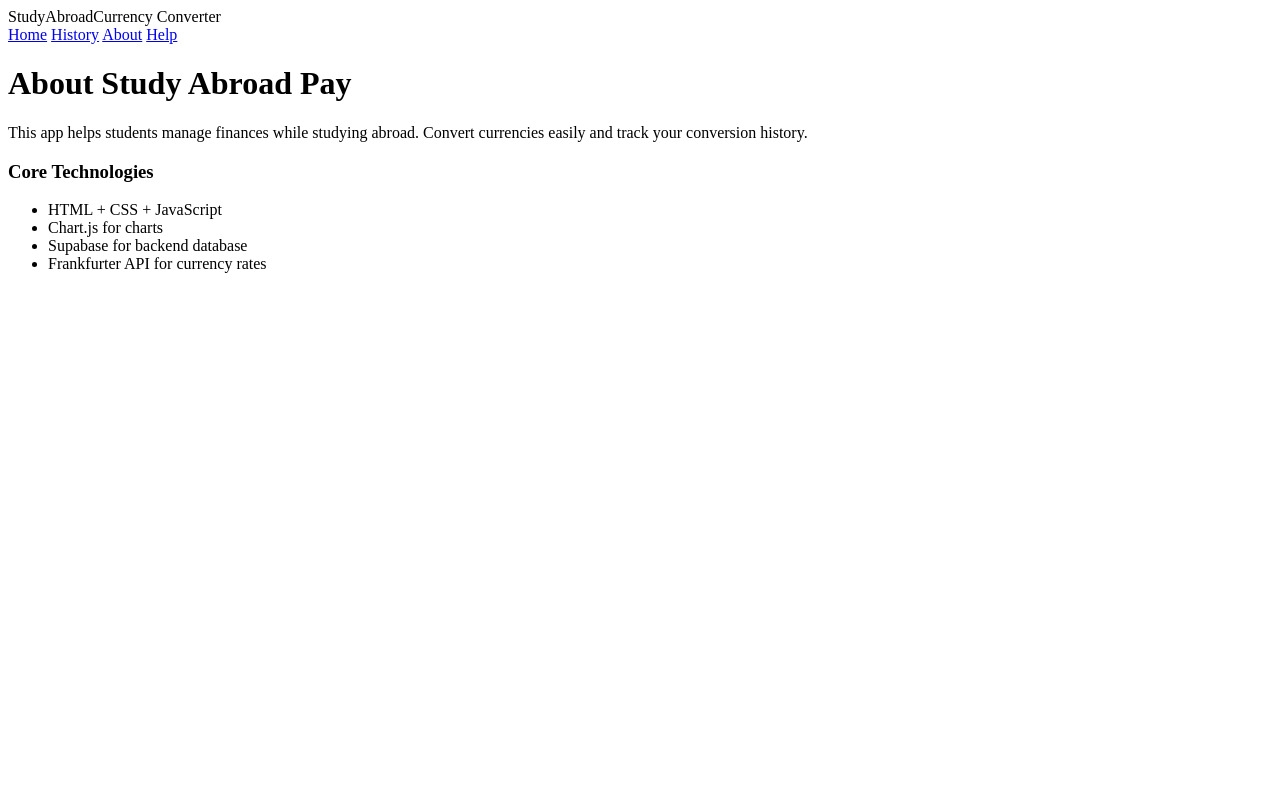
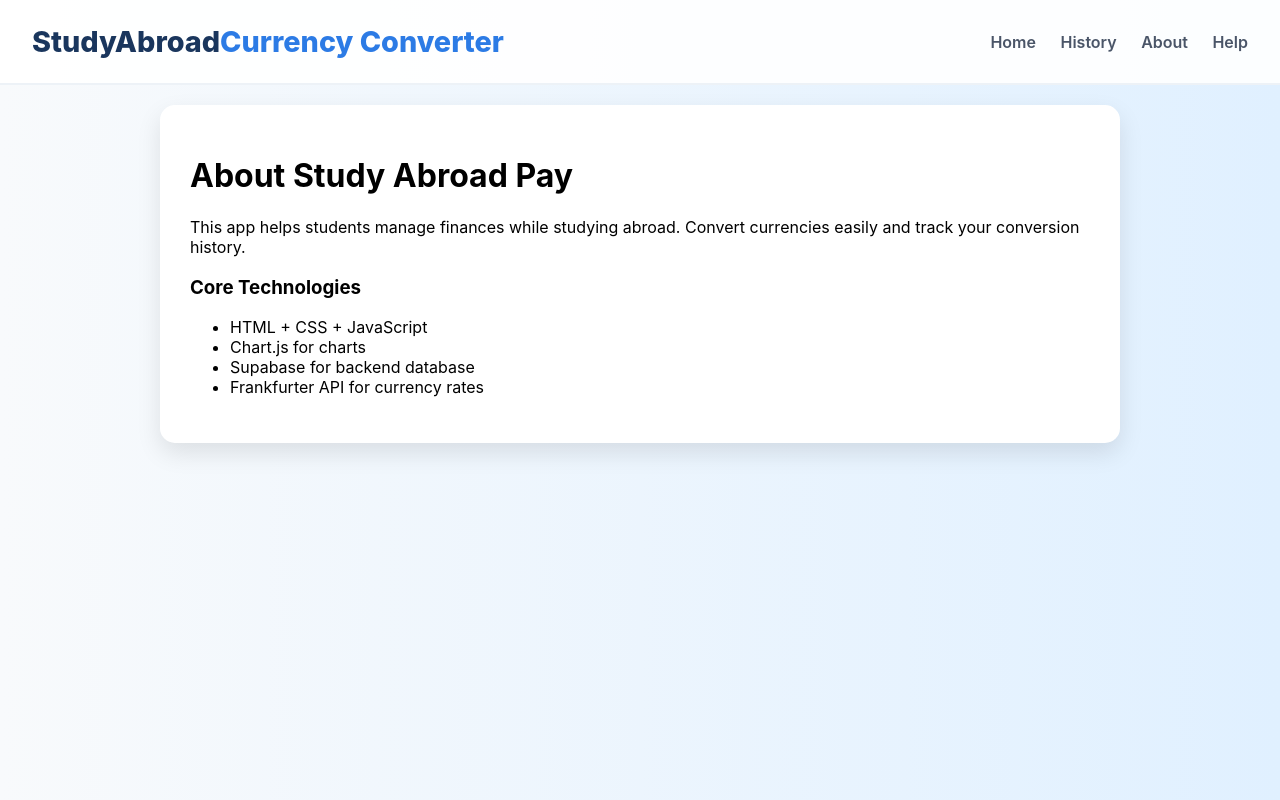
Before and after one commit to KatherineDelaney/Currency_Converter_FinalKD, a website: page about.html in a window 1280 px wide. Drawn offline with nearby package versions, Linux system fonts and the light colour scheme; the site is published under a folder, as on GitHub Pages, so addresses that start at the root find nothing.

Commit message:
Update about.html

```diff
--- a/about.html
+++ b/about.html
@@ -4,7 +4,7 @@
   <meta charset="UTF-8">
   <meta name="viewport" content="width=device-width, initial-scale=1.0">
   <title>About Study Abroad Pay</title>
-  <link rel="stylesheet" href="/style.css">
+  <link rel="stylesheet" href="style.css">
   <link rel="stylesheet" href="https://cdnjs.cloudflare.com/ajax/libs/animate.css/4.1.1/animate.min.css"/>
 </head>
 <body class="animate__animated animate__fadeIn">
@@ -12,10 +12,10 @@
   <nav class="main-nav">
     <div class="nav-logo">StudyAbroad<span>Currency Converter</span></div>
     <div class="nav-links">
-      <a href="/index.html">Home</a>
-      <a href="/action.html">History</a>
-      <a href="/about.html">About</a>
-      <a href="/help.html">Help</a>
+      <a href="index.html">Home</a>
+      <a href="action.html">History</a>
+      <a href="about.html">About</a>
+      <a href="help.html">Help</a>
     </div>
   </nav>
 
```
